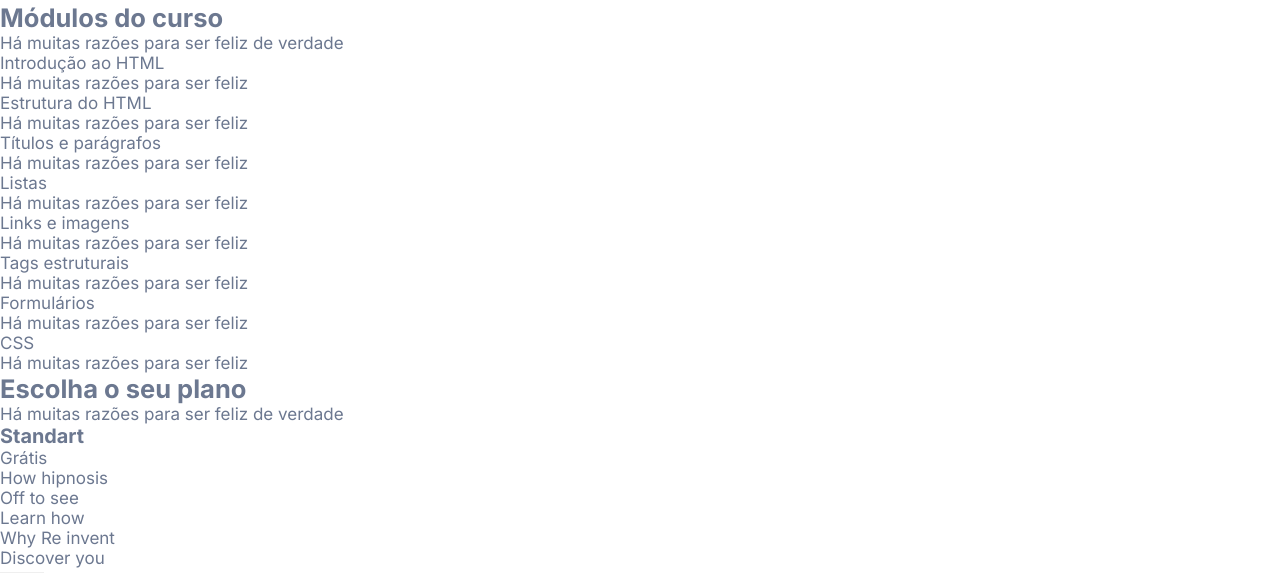
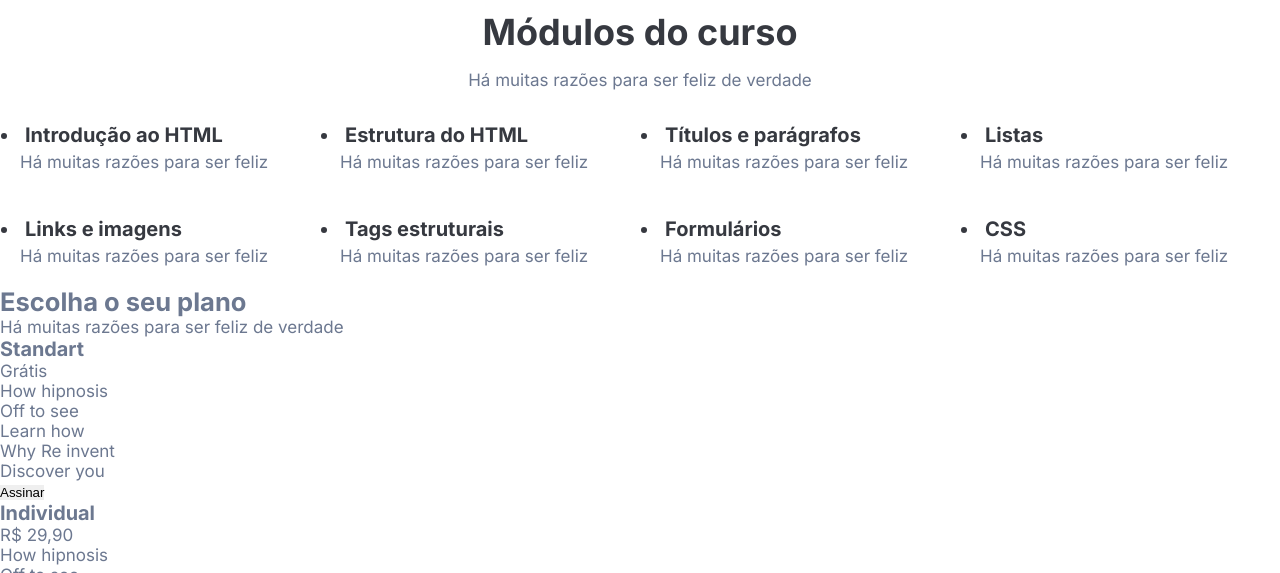
Before and after one commit to rodrigo66713/wireframe-tweb, a plain HTML site: page index.html in a window 1280 px wide. Shown: the part 720-1293 px from the top of the page. Drawn offline with nearby package versions, Linux system fonts and the light colour scheme.

Commit message:
modules css

```diff
--- a/index.html
+++ b/index.html
@@ -19,7 +19,7 @@
         <nav>
             <ul>
                 <li><a href="#home">HOME</a></li>
-                <li><a href="#section-2">MÓDULOS</a></li>
+                <li><a href="#module-group">MÓDULOS</a></li>
                 <li><a href="#section-3">PLANOS</a></li>
                 <li><a href="#section-4">TIME</a></li>
                 <li><a href="#section-5">CONTATO</a></li>
@@ -47,57 +47,43 @@
                 <img src="./assets/images/JavaScript frameworks-bro 1.png" alt="pessoa trabalhando no computador">
             </picture>
         </section>
-        <section id="section-2">
+        <section id="module-group">
             <h2>Módulos do curso</h2>
             <p>Há muitas razões para ser feliz de verdade</p>
-            <div class="modulo">
-                <ul>
+            <ul id="modules">
+                <div>
                     <li>Introdução ao HTML</li>
-                </ul>
                     <p>Há muitas razões para ser feliz</p>
                 </div>
-            <div class="modulo">
-                <ul>
+                <div>
                     <li>Estrutura do HTML</li>
-                </ul>
                     <p>Há muitas razões para ser feliz</p>
                 </div>
-            <div class="modulo">
-                <ul>
+                <div>
                     <li>Títulos e parágrafos</li>
-                </ul>
                     <p>Há muitas razões para ser feliz</p>
                 </div>
-            <div class="modulo">
-                <ul>
+                <div>
                     <li>Listas</li>
-                </ul>
                     <p>Há muitas razões para ser feliz</p>
                 </div>
-            <div class="modulo">
-                <ul>
+                <div>
                     <li>Links e imagens</li>
-                </ul>
                     <p>Há muitas razões para ser feliz</p>
                 </div>
-            <div class="modulo">
-                <ul>
+                <div>
                     <li>Tags estruturais</li>
-                </ul>
                     <p>Há muitas razões para ser feliz</p>
                 </div>
-            <div class="modulo">
-                <ul>
+                <div>
                     <li>Formulários</li>
-                </ul>
                     <p>Há muitas razões para ser feliz</p>
                 </div>
-            <div class="modulo">
-                <ul>
+                <div>
                     <li>CSS</li>
-                </ul>
                     <p>Há muitas razões para ser feliz</p>
                 </div>
+            </ul>
         </section>
         <section id="section-3">
             <h2>Escolha o seu plano</h2>
--- a/style.css
+++ b/style.css
@@ -23,6 +23,8 @@ button {
 a{
     text-decoration: none;
 }
+
+/*general*/
 
 body{
     background-color: #ffffff;
@@ -129,3 +131,40 @@ header nav ul li a {
 }
 
 /*modules*/
+
+#module-group h2 {
+    display: flex;
+    justify-content: center;
+    color: var(--gray-color-1);
+    font-size: 36px;
+    font-weight: 700;
+    padding: 8px;
+}
+
+#module-group > p {
+    display: flex;
+    justify-content: center;
+    padding: 8px;
+}
+
+#modules {
+    display: flex;
+    justify-content: center;
+    flex-wrap: wrap;
+}
+
+#modules div{
+    display: flex;
+    flex-direction: column;
+    flex: 1 0 calc(25%);
+    padding: 20px;
+}
+
+#modules div li{
+    list-style-type: disc;
+    list-style-position: outside;
+    font-weight: 700;
+    font-size: 20px;
+    color: var(--gray-color-1);
+    padding: 5px;
+}
```
Lines whose indentation alone changed are shown as unchanged.
